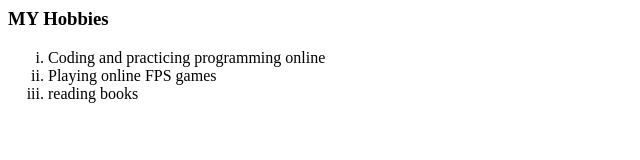
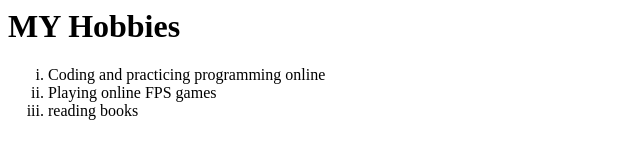
Before and after one commit to bhargavrohit33/cv, a plain HTML site: page Hobbies.html in a window 1280 px wide. Shown: the whole page, without its empty margins (0-640 px from the left). Drawn offline with Linux system fonts and the light colour scheme.

Commit message:
Update Hobbies.html

```diff
--- a/Hobbies.html
+++ b/Hobbies.html
@@ -2,9 +2,10 @@
     <head>
         <meta charset="utf-8">
         <title>My Hobbies</title>
+        <link rel="stylesheet" href="css/styles.css">
     </head>
     <body>
-        <h3>MY Hobbies</h3>
+        <h1>MY Hobbies</h1>
         <ol type="i">
           <li>Coding and practicing programming online</li>
           <li>Playing online FPS games</li>
```
